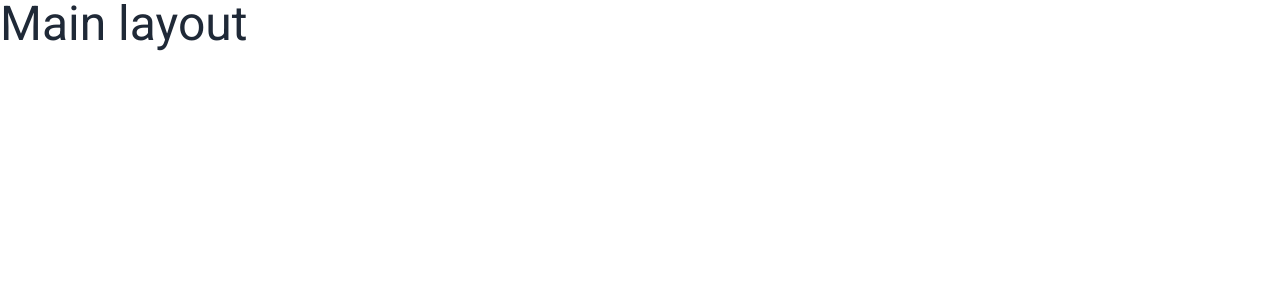
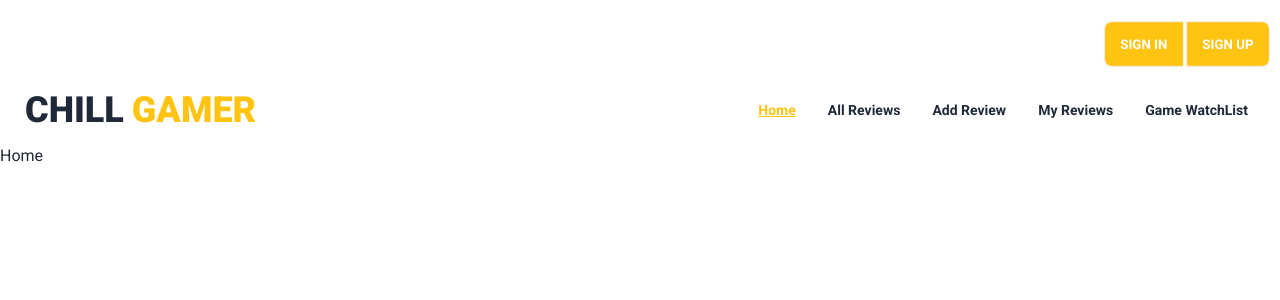
Before and after one commit to farahsamsi/Chill-Gamer-Client, a React (Vite) app: page / in a window 1280 px wide. Shown: the top 300 px of the page. Built offline with nearby package versions, Linux system fonts and the light colour scheme.

Commit message:
added routes and navbar

```diff
--- /dev/null
+++ b/src/Components/Navbar/Navbar.css
@@ -0,0 +1,5 @@
+.active {
+  text-decoration: underline;
+  background-color: white !important;
+  color: #ffc311 !important;
+}
--- /dev/null
+++ b/src/Components/Navbar/Navbar.jsx
@@ -0,0 +1,47 @@
+import { Link, NavLink } from "react-router-dom";
+import './Navbar.css';
+import { RiMenuFoldFill } from "react-icons/ri";
+import UserNavbar from "./UserNavbar";
+
+const Navbar = () => {
+    const links = <>
+        <li><NavLink to='/'>Home</NavLink></li>
+        <li><NavLink to='/allReviews'>All Reviews</NavLink></li>
+        <li><NavLink to='/addReview'>Add Review</NavLink></li>
+        <li><NavLink to='/myReviews'>My Reviews</NavLink></li>
+        <li><NavLink to='/myWatchlist'>Game WatchList</NavLink></li>
+    </>
+    return (
+        <div>
+            <div className="hidden md:flex">
+                <UserNavbar></UserNavbar>
+            </div>
+            <div className="navbar bg-base-100 container mx-auto">
+                <div className="flex-1">
+                    <Link to='/' className="btn btn-ghost text-2xl lg:text-4xl font-extrabold">CHILL<span className="text-primary">GAMER</span></Link>
+                </div>
+                <div className="flex-none">
+                    {/* for lg device */}
+                    <ul className=" px-1 hidden lg:menu lg:menu-horizontal font-bold">
+                        {links}
+                    </ul>
+                    {/* for mobile and tablet device */}
+                    <ul className="menu menu-horizontal px-1 lg:hidden">
+                        <div className="dropdown dropdown-end">
+                            <div tabIndex={0} role="button" className="btn btn-ghost text-2xl m-1"><RiMenuFoldFill /></div>
+                            <ul tabIndex={0} className="dropdown-content menu bg-base-100 rounded-box z-[1] w-52 p-2 shadow font-bold">
+                                {links}
+                                <div className="md:hidden">
+                                    <UserNavbar></UserNavbar>
+                                </div>
+                            </ul>
+                        </div>
+                    </ul>
+                </div>
+            </div>
+        </div>
+
+    );
+};
+
+export default Navbar;
--- /dev/null
+++ b/src/Components/Navbar/UserNavbar.jsx
@@ -0,0 +1,40 @@
+import { Link } from "react-router-dom";
+
+const UserNavbar = () => {
+    return (
+        <div className="navbar bg-base-100 container mx-auto md:mt-3">
+            <div className="flex-1">
+                {/* <a className="btn btn-ghost text-xl">daisyUI</a> */}
+            </div>
+            <div className="flex flex-row justify-center items-center gap-4">
+                <div className="dropdown dropdown-end hidden">
+                    <div tabIndex={0} role="button" className="btn btn-ghost btn-circle avatar flex items-center justify-center">
+                        <div className="w-10 rounded-full">
+                            <img
+                                alt="Tailwind CSS Navbar component"
+                                src="https://img.daisyui.com/images/stock/photo-1534528741775-53994a69daeb.webp" />
+                        </div>
+                    </div>
+                    <ul
+                        tabIndex={0}
+                        className="menu menu-sm dropdown-content bg-base-100 rounded-box z-[1] mt-3 w-52 p-2 shadow">
+                        <li>
+                            <a className="justify-between">
+                                Profile
+                                <span className="badge">New</span>
+                            </a>
+                        </li>
+                        <li><a>Settings</a></li>
+                        <li><a>Logout</a></li>
+                    </ul>
+                </div>
+                <div className="join">
+                    <Link to='/login'><button className="btn join-item bg-primary font-semibold text-white">SIGN IN</button></Link>
+                    <Link to='/register'><button className="btn join-item bg-primary font-semibold text-white">SIGN UP</button></Link>
+                </div>
+            </div>
+        </div>
+    );
+};
+
+export default UserNavbar;
--- a/src/MainLayout/MainLayout.jsx
+++ b/src/MainLayout/MainLayout.jsx
@@ -1,11 +1,16 @@
 import { Outlet } from "react-router-dom";
+import Navbar from "../Components/Navbar/Navbar";
 
 const MainLayout = () => {
     return (
         <div className="font-roboto">
-            <h1 className="text-5xl">Main layout</h1>
+
+            {/* Navbar  */}
+            <Navbar></Navbar>
 
             <Outlet></Outlet>
+
+            {/* Footer */}
         </div>
     );
 };
--- a/tailwind.config.js
+++ b/tailwind.config.js
@@ -8,6 +8,9 @@ export default {
       fontFamily: {
         roboto: "Roboto",
       },
+      colors: {
+        primary: "#FFC311",
+      },
     },
   },
   plugins: [daisyui],
```
Also changed, not shown: src/Routes/router.jsx (+35 -1 lines).
